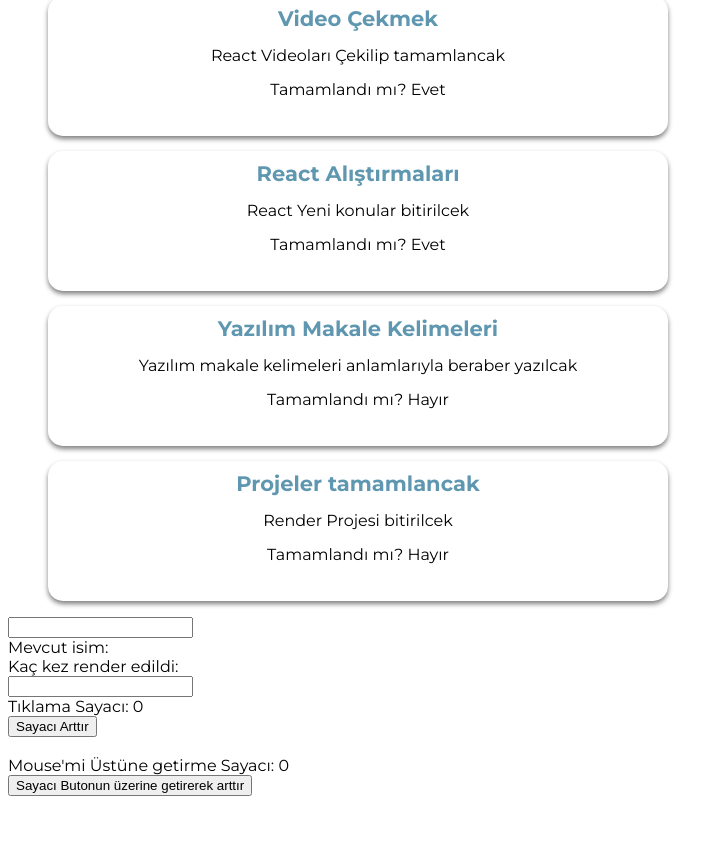
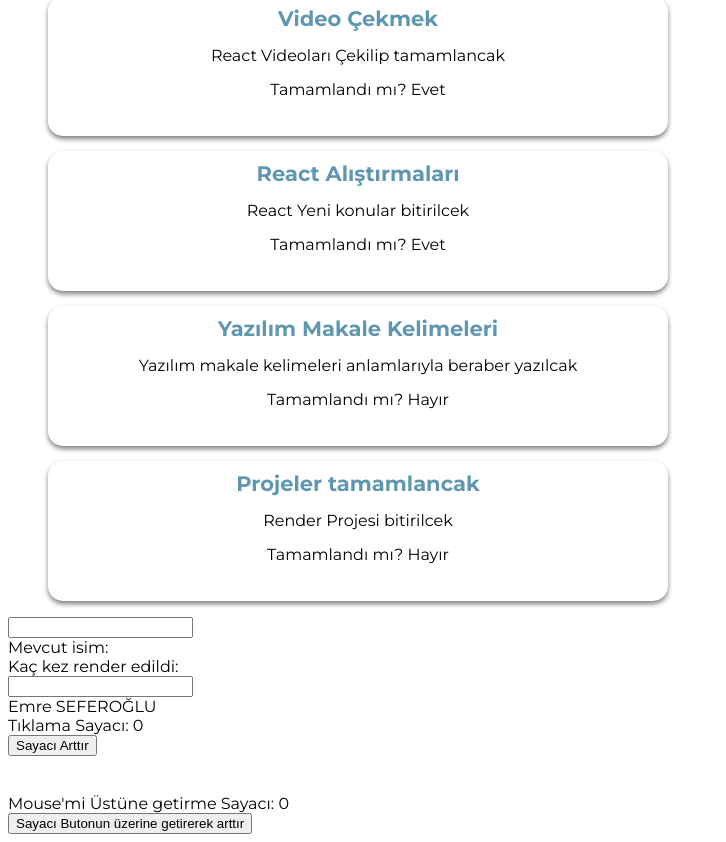
Before and after one commit to seferogluemre/render-comps, a React (Vite) app: page / in a window 1280 px wide. Shown: the part 931-1773 px from the top of the page, without its empty margins (0-726 px from the left). Before the commit the page ends 1735 px from the top, so only its background shows below. Built offline with nearby package versions, Linux system fonts and the light colour scheme; no server answers; a web font is replaced by a local one.

Commit message:
complara typescript entegre edilmesi

```diff
--- a/src/App.tsx
+++ b/src/App.tsx
@@ -5,6 +5,8 @@ import { TodoList, TodoListItems } from "./component/TodoList";
 import "./App.css";
 import { TodoListItem } from "./component/TodoListItem";
 import { TestComponent } from "./component/TestComponent";
+import { ClickCounter } from "./component/ClickCounter";
+import { MouseOverCounter } from "./component/MouseOverCounter";
 
 function LifeCycleTestComponent() {
   const [counter, setCounter] = useState(0);
@@ -78,61 +80,6 @@ const todos: TodoListItems[] = [
     isCompleted: false,
   },
 ];
-
-interface WithCounterComponentProps {
-  count: number;
-  increaseCount: () => void;
-}
-// WithCountera bu fonksiyon parametre geçildiginde bu component 2 prop alıyor oda withCounterdeki 2 işlemi alıp burda return kısmında tanımlayıp sayfada gösteriyor
-function ClickCounterOriginal({
-  count,
-  increaseCount,
-}: WithCounterComponentProps) {
-  return (
-    <div>
-      <span>Tıklama Sayacı: {count}</span>
-      <div>
-        <button onClick={increaseCount}>Sayacı Arttır</button>
-      </div>
-    </div>
-  );
-}
-function MouseOverCounterOriginal({
-  count,
-  increaseCount,
-}: WithCounterComponentProps) {
-  return (
-    <div>
-      <span>Mouse'mi Üstüne getirme Sayacı: {count}</span>
-      <div>
-        <button onMouseOver={increaseCount}>
-          Sayacı Butonun üzerine getirerek arttır
-        </button>
-      </div>
-    </div>
-  );
-}
-
-// eslint-disable-next-line @typescript-eslint/no-explicit-any
-function withCounter(OriginalComponent: any) {
-  // Bu withCounter dışardan component alıyor ve altta new componentde işlemleri yani arttırma işlemlerini 1 kere yazıp bizim dışardan gönderdigimiz componente prop geçiyor
-  function NewComponent() {
-    // İşlemi 1 kere yazıp parametre geçilen componente prop geçtik
-    const [count, setCount] = useState(0);
-
-    function handleIncrementCount() {
-      setCount((oldCount) => oldCount + 1);
-    }
-    return (
-      <OriginalComponent count={count} increaseCount={handleIncrementCount} />
-    );
-  }
-
-  return NewComponent;
-}
-
-const ClickCounter = withCounter(ClickCounterOriginal);
-const MouseOverCounter = withCounter(MouseOverCounterOriginal);
 
 function App() {
   // const [state, setState, ref] = useStateRef(0);
@@ -250,9 +197,9 @@ function App() {
         <TestComponent ref={inputRef} />
       </Container>
       <Container>
-        <ClickCounter />
+        <ClickCounter title="Emre SEFEROĞLU" />
         <br />
-        <MouseOverCounter />
+        <MouseOverCounter imgSrc="" />
       </Container>
     </>
   );
--- /dev/null
+++ b/src/component/ClickCounter.tsx
@@ -0,0 +1,26 @@
+import { withCounter, WithCounterComponentProps } from "./WithCounter";
+
+// WithCountera bu fonksiyon parametre geçildiginde bu component 2 prop alıyor oda withCounterdeki 2 işlemi alıp burda return kısmında tanımlayıp sayfada gösteriyor
+interface ClickCounterOriginalProps extends WithCounterComponentProps {
+  title: string;
+}
+
+function ClickCounterOriginal({
+  title,
+  count,
+  increaseCount,
+}: ClickCounterOriginalProps) {
+  return (
+    <div>
+      <div>{title}</div>
+      <span>Tıklama Sayacı: {count}</span>
+      <div>
+        <button onClick={increaseCount}>Sayacı Arttır</button>
+      </div>
+    </div>
+  );
+}
+
+const ClickCounter = withCounter(ClickCounterOriginal);
+
+export { ClickCounter };
--- /dev/null
+++ b/src/component/MouseOverCounter.tsx
@@ -0,0 +1,26 @@
+import { withCounter, WithCounterComponentProps } from "./WithCounter";
+
+interface ClickCounterOriginalProps extends WithCounterComponentProps {
+  imgSrc: string;
+}
+
+function MouseOverCounterOriginal({
+  count,
+  imgSrc,
+  increaseCount,
+}: ClickCounterOriginalProps) {
+  return (
+    <div>
+      <div>
+        <img src={imgSrc} />
+      </div>
+      <span>Mouse'mi Üstüne getirme Sayacı: {count}</span>
+      <div>
+        <button onMouseOver={increaseCount}>
+          Sayacı Butonun üzerine getirerek arttır
+        </button>
+      </div>
+    </div>
+  );
+}
+export const MouseOverCounter = withCounter(MouseOverCounterOriginal);
--- a/src/component/TestComponent.tsx
+++ b/src/component/TestComponent.tsx
@@ -1,10 +1,12 @@
 import { forwardRef } from "react";
 
-interface TestCompProps {}
+interface TestCompProps {
+  props: HTMLInputElement;
+}
 
 export const TestComponent = forwardRef<HTMLInputElement, TestCompProps>(
   ({ props }, ref) => {
-    console.log(ref);
+    console.log(props);
     return <input ref={ref} />;
   }
 );
--- /dev/null
+++ b/src/component/WithCounter.tsx
@@ -0,0 +1,34 @@
+import { useState } from "react";
+export interface WithCounterComponentProps {
+  count: number;
+  increaseCount: () => void;
+}
+
+export function withCounter<
+  T extends WithCounterComponentProps = WithCounterComponentProps
+>(OriginalComponent: React.ComponentType<T>) {
+  // Try to create a nice displayName for React Dev Tools.
+  const displayName =
+    OriginalComponent.displayName || OriginalComponent.name || "Component";
+
+  // Bu withCounter dışardan component alıyor ve altta new componentde işlemleri yani arttırma işlemlerini 1 kere yazıp bizim dışardan gönderdigimiz componente prop geçiyor
+  const NewComponent = (props: Omit<T, keyof WithCounterComponentProps>) => {
+    // İşlemi 1 kere yazıp parametre geçilen componente prop geçtik
+    const [count, setCount] = useState(0);
+
+    function handleIncrementCount() {
+      setCount((oldCount) => oldCount + 1);
+    }
+    return (
+      <OriginalComponent
+        {...(props as T)}
+        count={count}
+        increaseCount={handleIncrementCount}
+      />
+    );
+  };
+
+  NewComponent.displayName = `withCounter(${displayName})`;
+
+  return NewComponent;
+}
```
